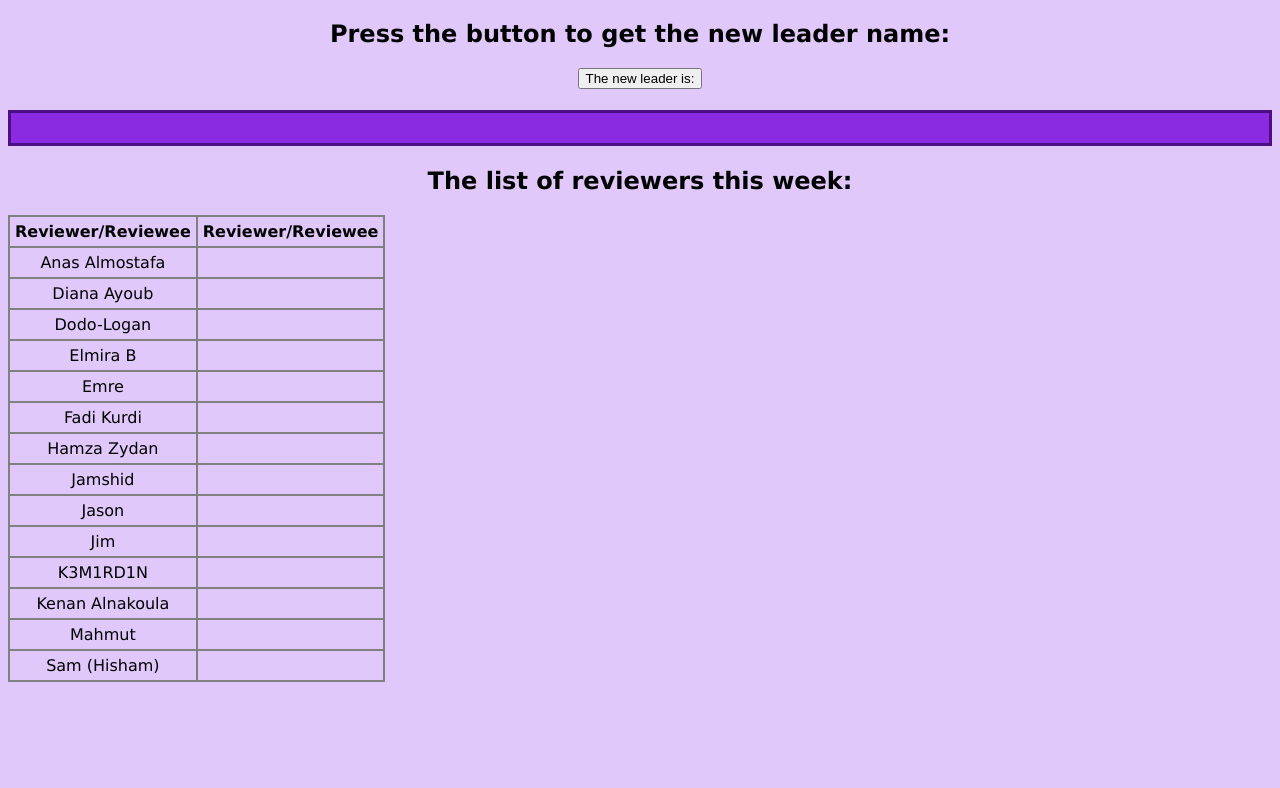
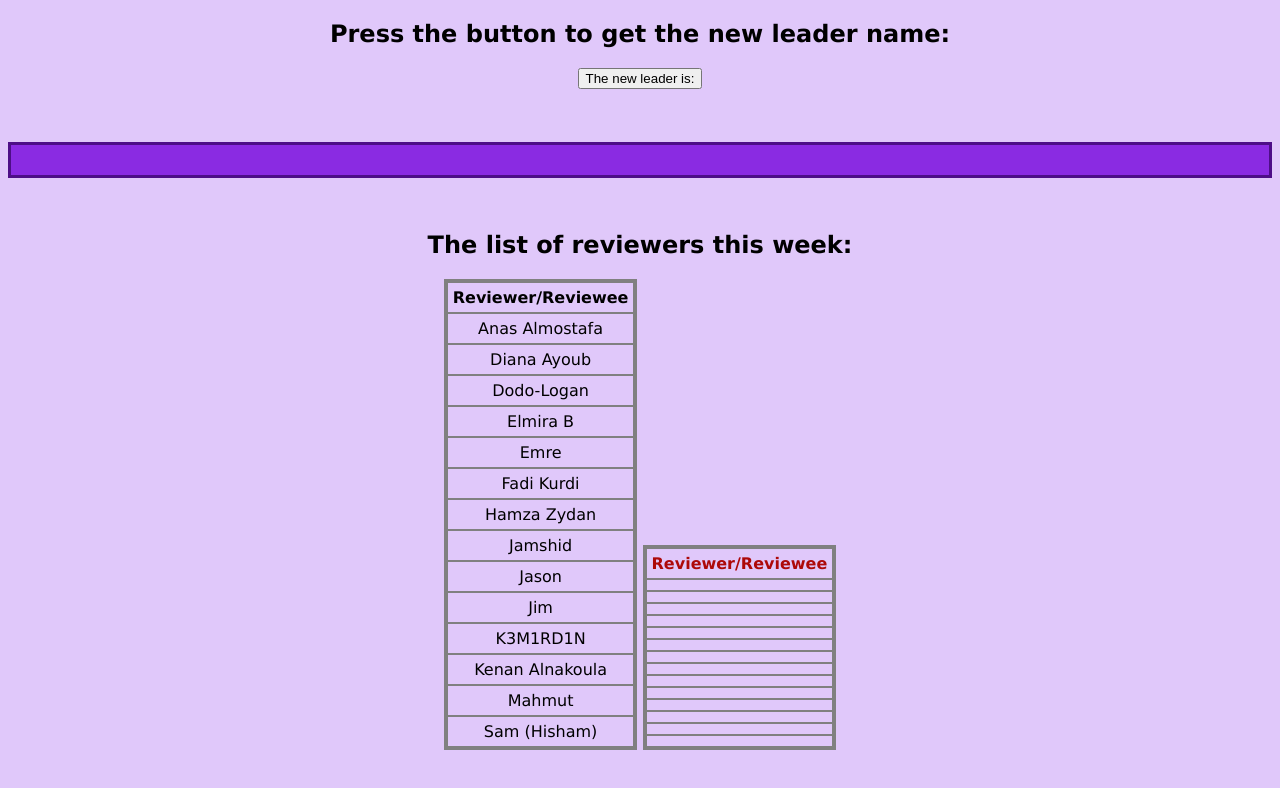
Before and after one commit to hackoor83/RandomLeaderPicker, a plain HTML site: page index.html in a window 1280 px wide. Drawn offline with Linux system fonts and the light colour scheme.

Commit message:
modify code

```diff
--- a/index.html
+++ b/index.html
@@ -18,7 +18,13 @@
         <table id="reviewersList">
             <tr>
                 <th>Reviewer/Reviewee</th>
+
+            </tr>
+        </table>
+        <table id="reviewersList2">
+            <tr>
                 <th>Reviewer/Reviewee</th>
+
             </tr>
         </table>
 
--- a/randomPicker.js
+++ b/randomPicker.js
@@ -25,15 +25,32 @@ function leaderPicker() {
 
 
 let reviewersList = document.getElementById('reviewersList');
+let newReviewersList = document.getElementById('reviewersList2')
 students.forEach(student => {
     let tableRow = document.createElement('tr');
     reviewersList.appendChild(tableRow);
     let tableData1 = document.createElement('td');
+    tableRow.appendChild(tableData1);
+    tableData1.innerHTML = student;
+});
+
+let newStudent = [];
+
+for (let i = students.length - 1; i > 0; i--) {
+    let randomIndex = Math.floor(Math.random() * (i + 1));
+    let randomElement = students[randomIndex];
+    students[randomIndex] = students[i];
+    students[i] = randomElement;
+
+}
+students.forEach(student => {
+    let tableRow2 = document.createElement('tr');
+
+    newReviewersList.appendChild(tableRow2);
     let tableData2 = document.createElement('td');
-    tableRow.appendChild(tableData1);
-    tableRow.appendChild(tableData2);
-    tableData1.innerHTML = student;
+    tableRow2.appendChild(tableData2);
     document.getElementById('leaderPicker').addEventListener('click', function () {
-        tableData2.innerHTML = students[Math.floor(Math.random() * students.length)];
+        tableData2.innerHTML = student;
+
     });
-});
+})
--- a/style.css
+++ b/style.css
@@ -11,12 +11,16 @@ body{
     background-color: blueviolet;
     border: rgb(77, 14, 135) solid;
     padding: 15px;
+    color: rgb(rgb(174, 0, 255), green, blue);
+    font-size: 40px;
+
 }
 
 table{
 
     border: 2px gray solid;
     border-collapse: collapse;
+    display: inline-block
 }
 
 td, th {
@@ -24,4 +28,12 @@ td, th {
     border-collapse: collapse;
     padding: 5px;
 
+
 }
+#reviewersList2{
+color: rgb(173, 9, 9);
+
+
+
+
+}
```
